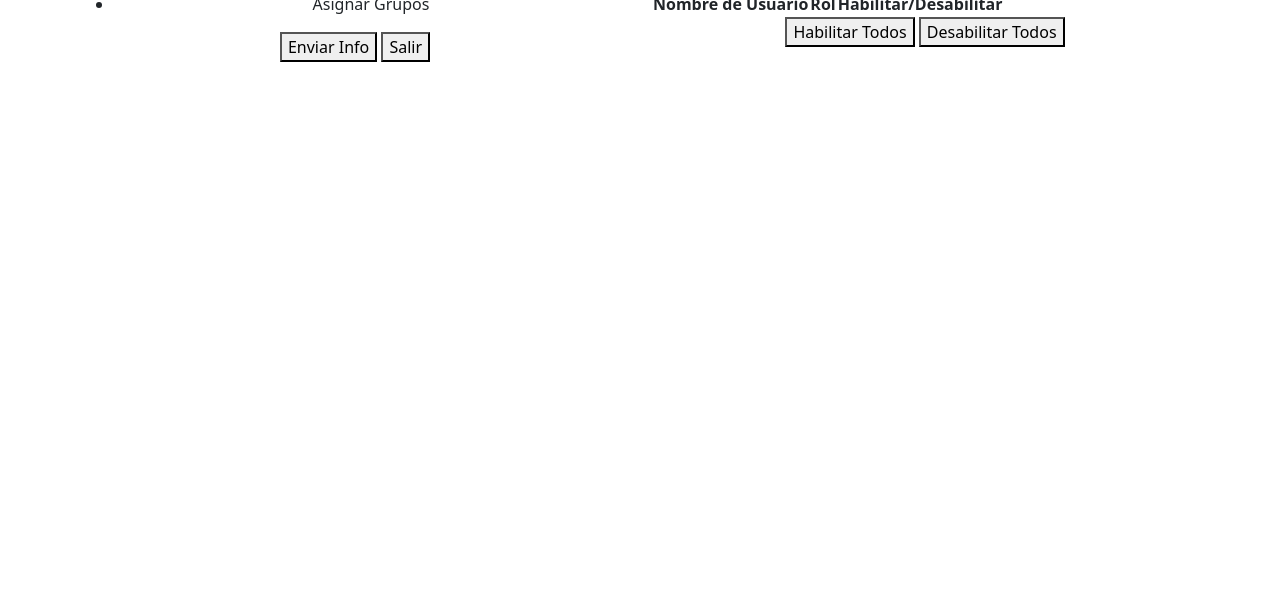
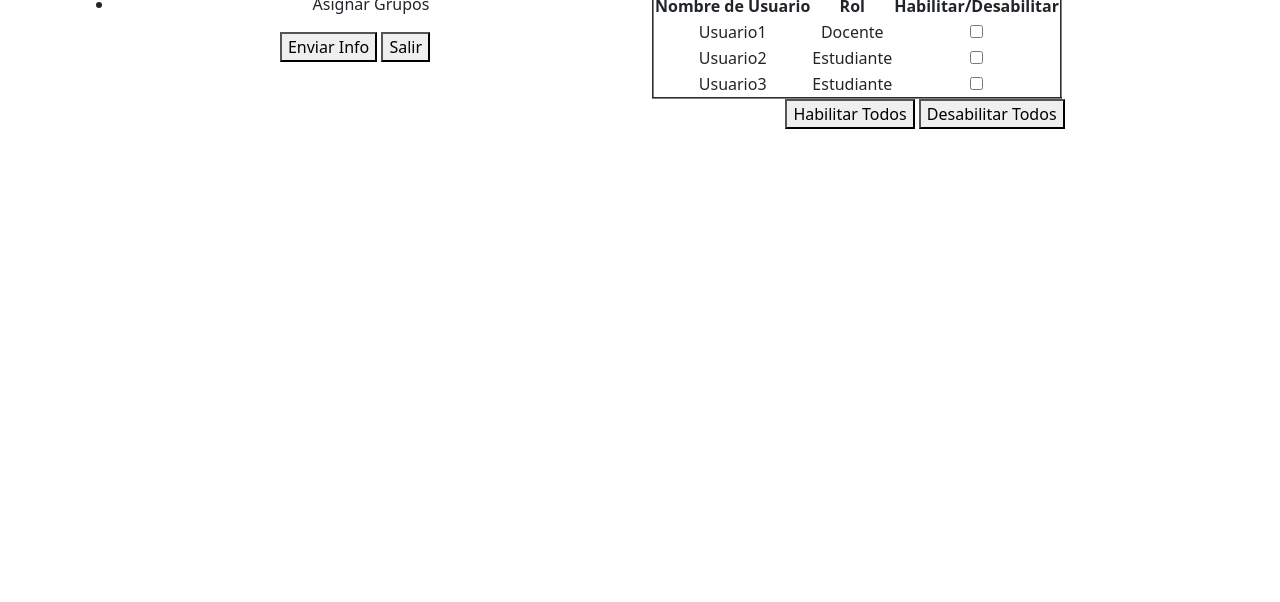
Before and after one commit to victaum1/notas_ur, a plain HTML site: page admin.html in a window 1280 px wide. Shown: the part 198-800 px from the top of the page. Drawn offline with Linux system fonts and the light colour scheme.

Commit message:
Agregar estudiante e imagen

```diff
--- a/admin.html
+++ b/admin.html
@@ -15,7 +15,7 @@
             <img class="col"
                width="15px"
                height="60px"
-               src="images/anonymous-avatar-sm.jpg" alt="Foto Perfil" srcset="">
+               src="images/img_usuario.png" alt="Foto Perfil" srcset="">
             <div class="col">
             <h2>Administrador:</h2>
             <p>
@@ -39,11 +39,32 @@
       </div>
       <div class="col-6">
         <h2>Habilitación de Usuarios</h2>
-        <table>
+        <table border="2px">
          <tr>
             <th>Nombre de Usuario</th>
             <th>Rol</th>
             <th>Habilitar/Desabilitar</th>
+            <tr>
+                <td>Usuario1</td>
+                <td>Docente</td>
+                <td>
+                    <input type="checkbox">
+                </td>
+            </tr>
+            <tr>
+                <td>Usuario2</td>
+                <td>Estudiante</td>
+                <td>
+                    <input type="checkbox">
+                </td>
+            </tr>
+            <tr>
+                <td>Usuario3</td>
+                <td>Estudiante</td>
+                <td>
+                    <input type="checkbox">
+                </td>
+            </tr>
          </tr>
         </table>
         <button>Habilitar Todos</button>
```
Also changed, not shown: estudiante.html (+31 -0 lines), images/anonymous-avatar-sm.jpg (deleted), images/img_usuario.png (added).
